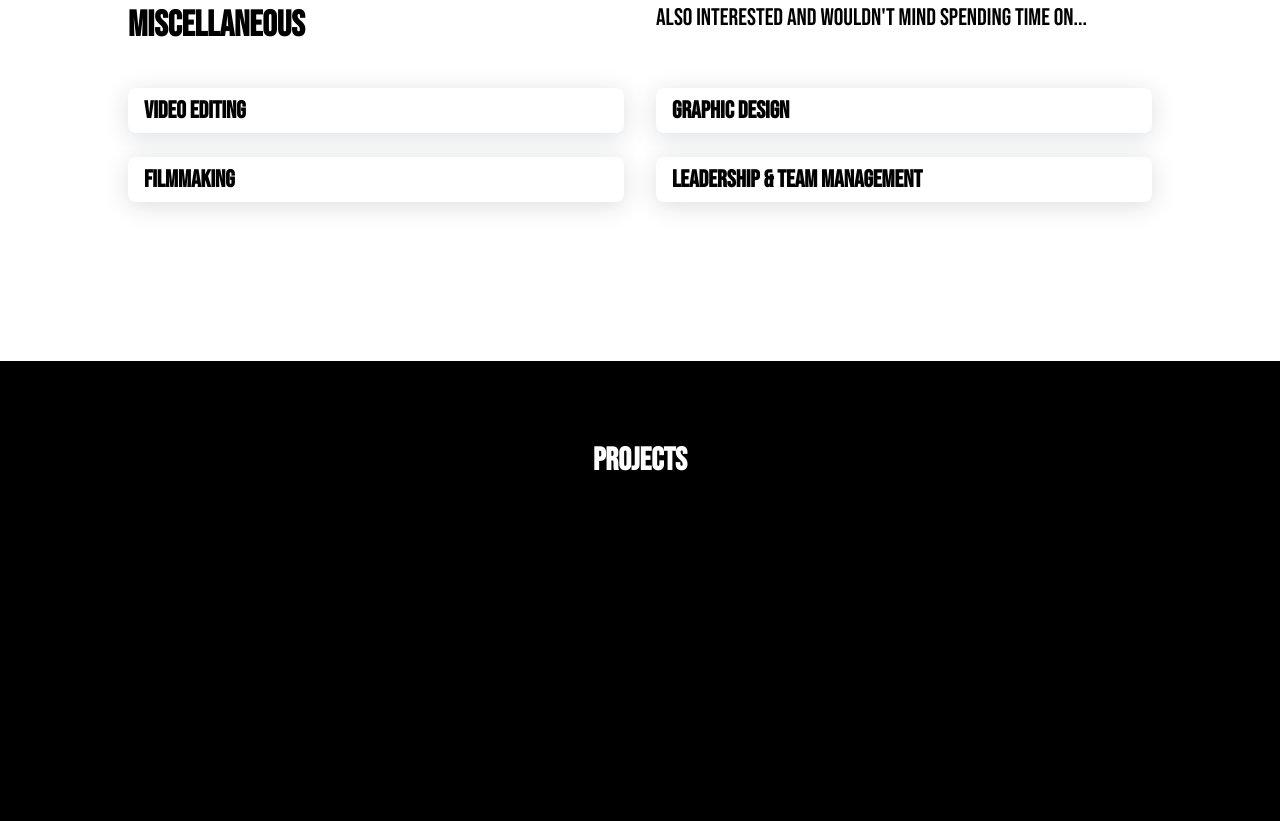
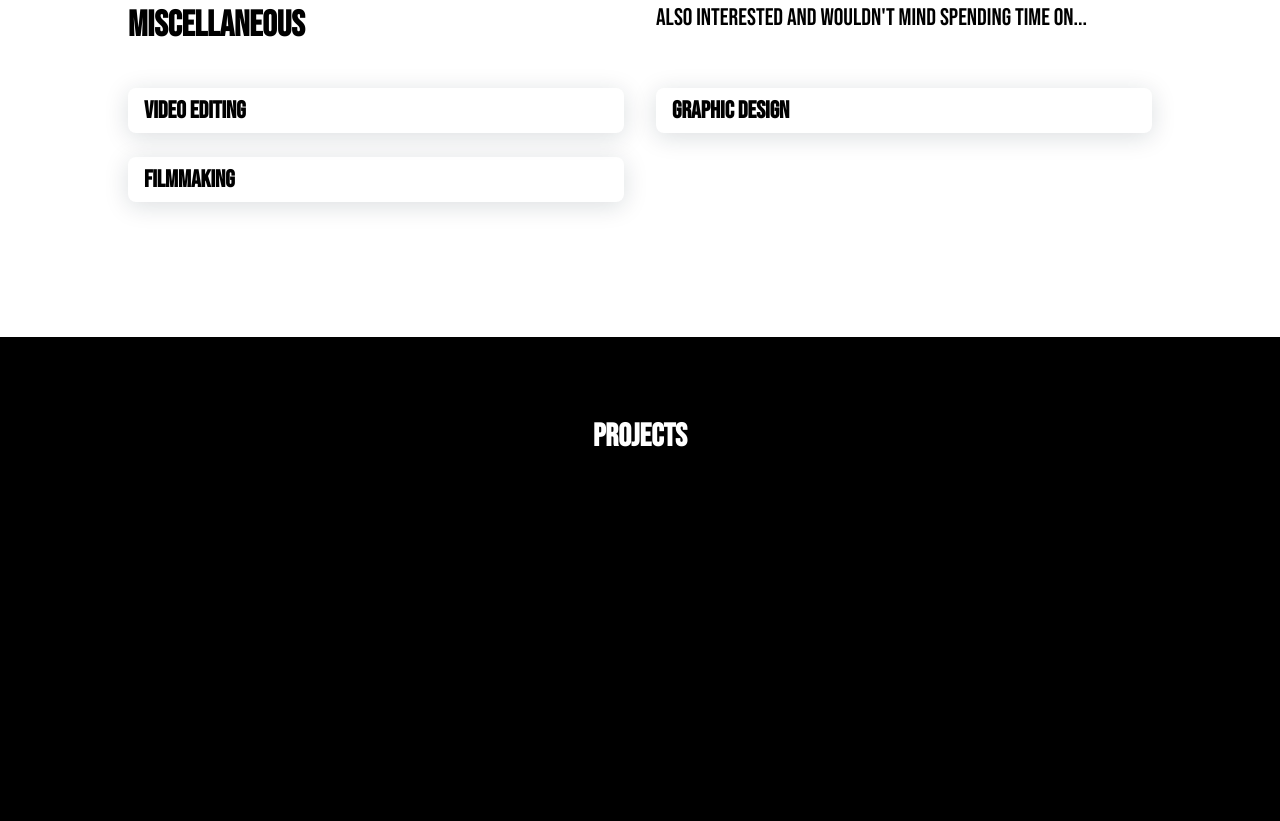
Before and after one commit to MShrutikNaidu7/Portfolio, a plain HTML site: page index.html in a window 1280 px wide. Shown: the part 2299-3120 px from the top of the page. Drawn offline with nearby package versions, Linux system fonts and the light colour scheme.

Commit message:
Update index.html

```diff
--- a/index.html
+++ b/index.html
@@ -163,11 +163,6 @@
                 <span class="skills__name">Filmmaking</span>
               </div>
             </div>
-            <div class="skills__data">
-              <div class="skills__names">
-                <span class="skills__name">Leadership & Team Management</span>
-              </div>
-            </div>
           <div>
           </div>
     </section>
@@ -234,7 +229,7 @@
 
     <footer class="footer">
       <p class="footer__copy">
-        &#169; 2025 M Shrutik Naidu. All rigths reserved.
+        &#169; 2025 M Shrutik Naidu. All rights reserved.
       </p>
     </footer>
 
```
